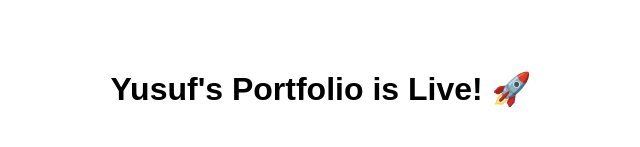
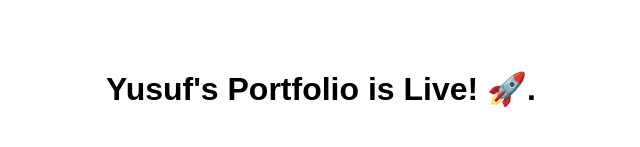
Before and after one commit to yusufsalaam101/Personal-Website-, a React (Vite) app: page / in a window 1280 px wide. Shown: the part 319-466 px from the top of the page, without its empty margins (319-959 px from the left). Built offline with nearby package versions, Linux system fonts and the light colour scheme.

Commit message:
Update App.jsx

```diff
--- a/src/App.jsx
+++ b/src/App.jsx
@@ -7,7 +7,7 @@ export default function App() {
       height: '100vh',
       fontFamily: 'sans-serif'
     }}>
-      <h1>Yusuf's Portfolio is Live! 🚀</h1>
+      <h1>Yusuf's Portfolio is Live! 🚀.</h1>
     </div>
   )
 }
```
